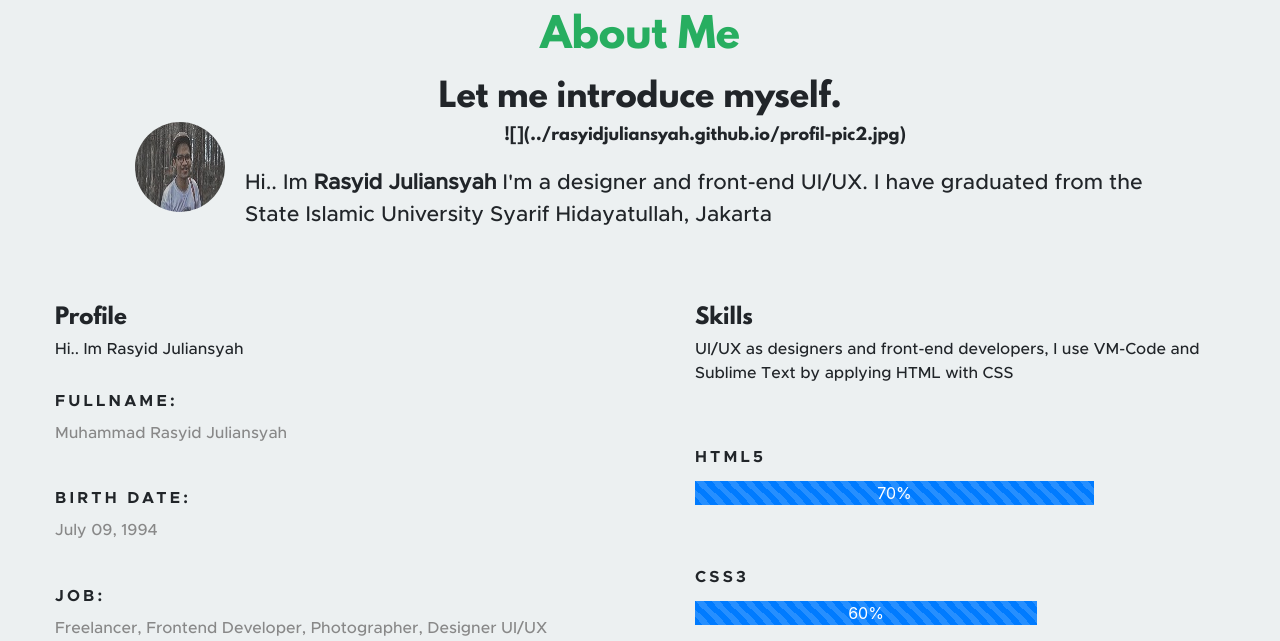
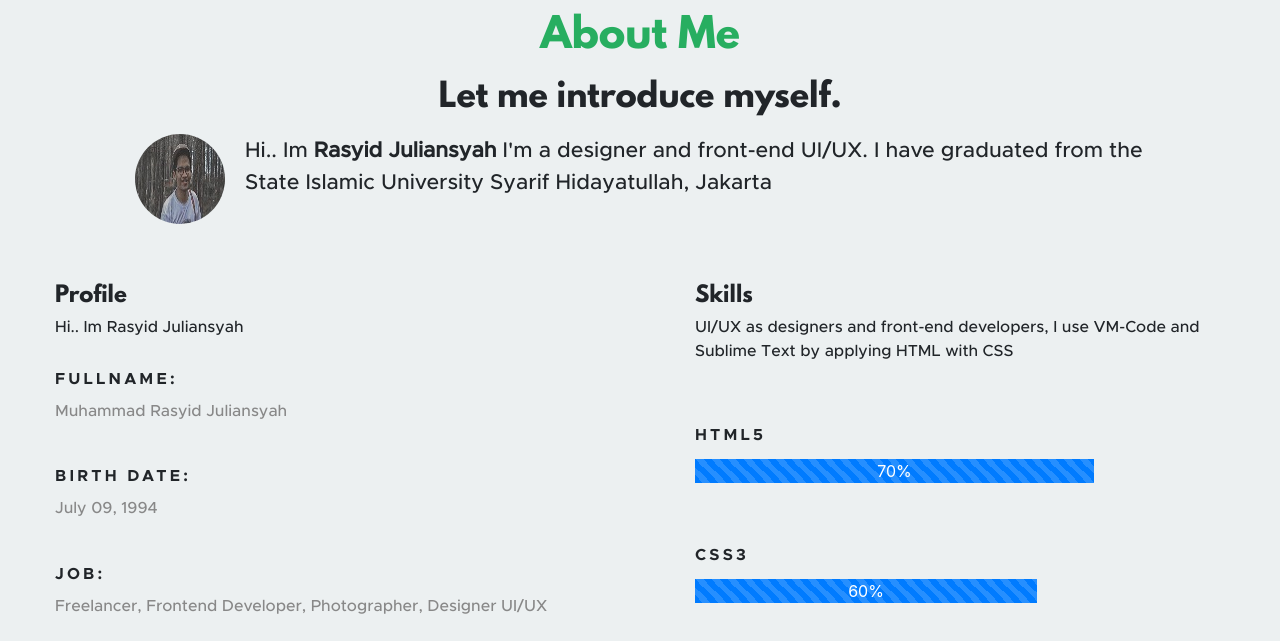
Before and after one commit to RasyidJuliansyah/rasyidjuliansyah.github.io, a plain HTML site: page index.html in a window 1280 px wide. Shown: the part 324-965 px from the top of the page. Drawn offline with nearby package versions, Linux system fonts and the light colour scheme.

Commit message:
Update index.html

```diff
--- a/index.html
+++ b/index.html
@@ -55,7 +55,7 @@
 				<h1>About Me</h1>
 				<h2>Let me introduce myself.</h2>
 					<div class="about-info">
-					<img src="../rasyidjuliansyah.github.io/profil-pic2.jpg" class="rounded-circle" width="90"/> ![](../rasyidjuliansyah.github.io/profil-pic2.jpg)
+					<img src="../rasyidjuliansyah.github.io/profil-pic2.jpg" class="rounded-circle" width="90"/>
 					<p class="">Hi.. Im <strong>Rasyid Juliansyah</strong> I'm a designer and front-end UI/UX.
 						I have graduated from the State Islamic University Syarif Hidayatullah, Jakarta</p>
 					</div>
```
